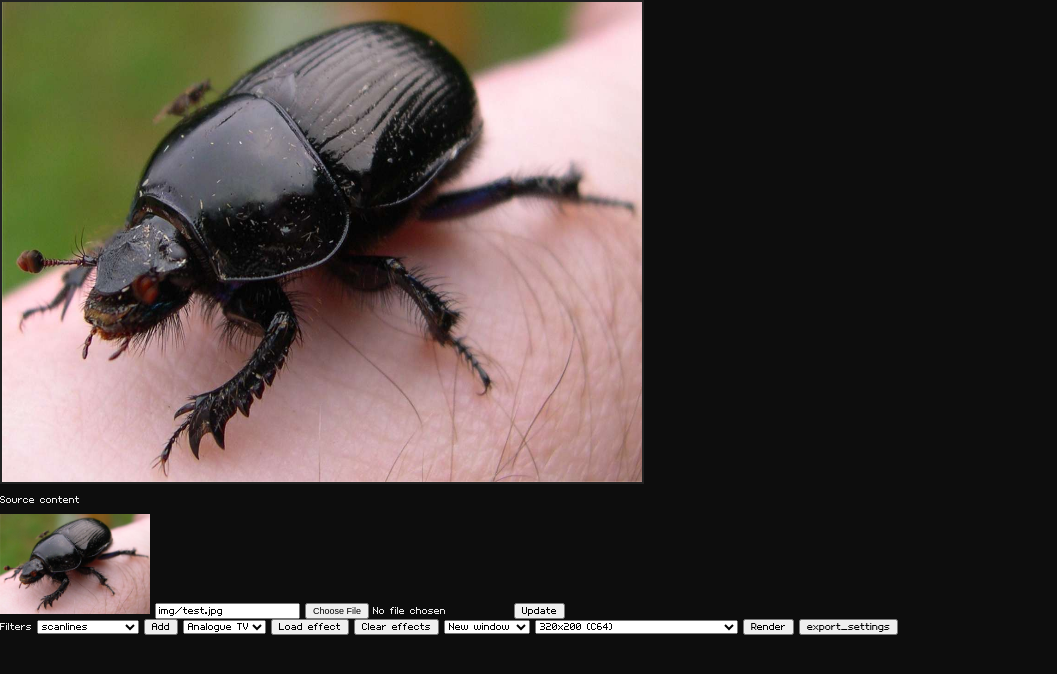
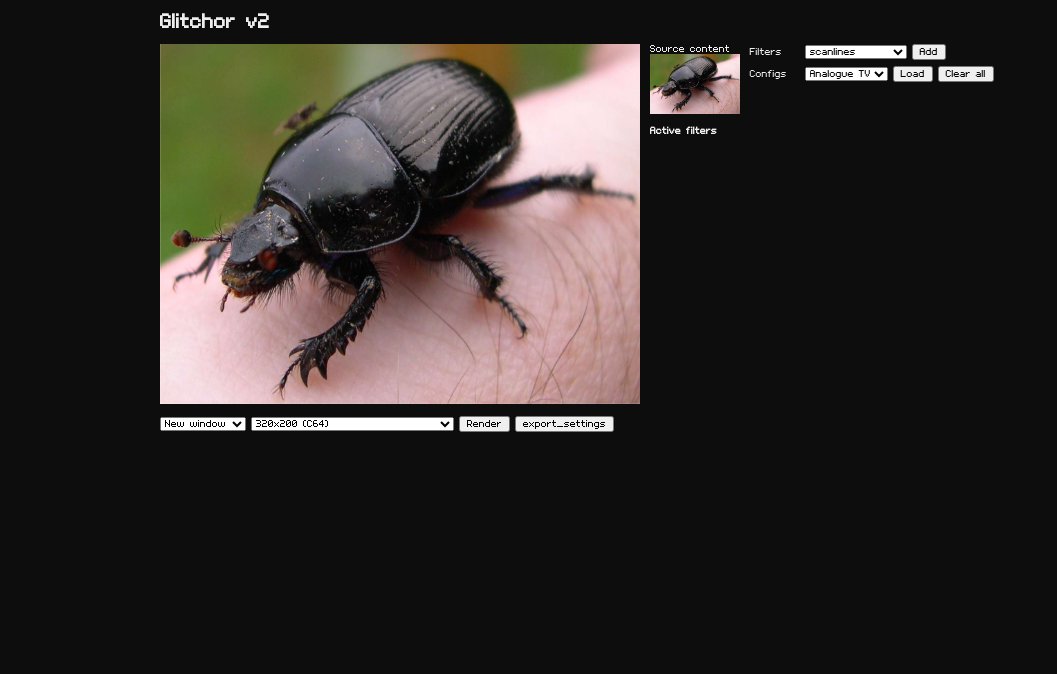
Before and after one commit to andymason/analogue-vhs-filters, a website: page src/editor.html in a window 1280 px wide. Shown: the whole page, without its empty margins (0-1057 px from the left). Drawn offline with Linux system fonts and the light colour scheme; a web font is replaced by a local one.

Commit message:
Tweaking filters

```diff
--- a/src/css/editor.css
+++ b/src/css/editor.css
@@ -21,6 +21,24 @@ body {
 input, button, select, option {
   font-family: 'volt', verdana, arial, sans-serif;
   font-size: 9px;
+}
+
+#title {
+  margin: 10px 0;
+  font-weight: normal;
+  font-size: 24px;
+}
+
+#title span {
+  font-size: 9px;
+  margin-left: -9px;
+  display: inline-block;
+}
+
+#editor {
+  width: 960px;
+  margin: 0 auto;
+  overflow: auto;
 }
 
 /* Desperate to remove focus outline in firefox */
@@ -70,6 +88,19 @@ input[type="range"]:focus {
   /* -webkit-appearance: none; */
 }
 
+input[type="range"]::-webkit-slider-thumb {
+   -webkit-appearance:none !important;
+   width:25px;
+   height:10px;
+   -webkit-appearance: none;
+    border-radius: 8px;
+    -moz-border-radius: 8px;
+    -wekkit-border-radius: 8px;
+    border:1px solid black;
+
+    background: blue;
+}
+
 
 .input-range::-moz-range-thumb {
   cursor: pointer;
@@ -89,6 +120,23 @@ input[type="range"]:focus {
   outline:0;
 }
 
+#local_image {
+  max-width: 120px;
+}
+
+#source_wrapper {
+  float: left;
+  margin-right: 10px;
+}
+
+#source_wrapper p {
+  margin: 0;
+}
+
+#local_image {
+  display: none;
+}
+
 
 .noscript {
   padding: 1rem;
@@ -97,9 +145,8 @@ input[type="range"]:focus {
   background-color: #c40000;
 }
 
-#output,
-#source_image {
-  border: 2px solid #222;
+.source_image {
+  cursor: pointer;
 }
 
 .output_wrapper {
@@ -109,6 +156,8 @@ input[type="range"]:focus {
 
 .col1 {
   float: left;
+  width: 470px;
+  margin-left: 10px;
 }
 
 .source_wrapper {
@@ -121,30 +170,46 @@ input[type="range"]:focus {
 }
 
 .filter_selection {
-  /* float: left;*/
+   float: left;
 }
 
-.active_filters {
-  background: #333;
-  border: 1px solid #222;
-  padding: 0.4rem;
+.filter_selection p {
+  margin: 0 0 6px 0;
+}
+
+.filter_selection label {
+  display: inline-block;
+  width: 50px;
+}
+
+#active_filters {
+  clear: both;
+  padding-top: 10px;
+}
+
+#active_filters > p {
+  margin: 0;
+  font-weight: bold;
 }
 
 
 .filter {
-  border: 1px solid #333;
-  background: #222;
+  border: 1px solid #232323;
+  background: #232323;
   position: relative;
   overflow: hidden;
-  padding-left: 20px;
+  padding-left: 6px;
   padding-right: 20px;
   margin: 1px 0 1px 0;
   cursor: pointer;
 }
 
+.filter.closed {
+  background-color: #1A1A1A;
+}
 
 .filter.closed:hover {
-  background: #999;
+  border-color: #979797;
 }
 
 .filter.closed .inputs_wrapper {
@@ -217,3 +282,8 @@ input[type="range"]:focus {
   color: #888;
   cursor: default;
 }
+
+
+.output_contols {
+  margin-top: 10px;
+}
--- a/src/editor.html
+++ b/src/editor.html
@@ -15,33 +15,12 @@
     <p class="noscript">Please enable JavaScript to use this application.</p>
   </noscript>
 
-  <div>
+  <div id="editor">
+    <h1 id="title ">Glitchor <span>v2</span></h1>
     <div class="output_wrapper">
-      <canvas width="640" height="480" id="output"></canvas>
-    </div>
+      <canvas width="480" height="360" id="output"></canvas>
 
-    <div class="col1" id="editor">
-
-      <div id="sourceWrapper">
-        <p>Source content</p>
-        <img id="sourceImage" class="source_image" alt="Source image" src="img/test.jpg" width="150" />
-        <input type="text" class="source_input" value="img/test.jpg" />
-        <input type="file" id="local_image" name="local_image" />
-        <button class="source_update">Update</button>
-      </div>
-
-
-      <div class="filter_selection">
-        <label>
-          <span>Filters</span>
-          <select id="filter_selection_dropdown"></select>
-          <button id="filter_selection_add">Add</button>
-        </label>
-
-          <select id="filter_examples"></select>
-          <button id="filter_example_load">Load effect</button>
-          <button id="filter_clear">Clear effects</button>
-
+      <div class="output_contols">
           <select id="destination">
             <option value="local">New window</option>
             <option value="imgur">imgur upload</option>
@@ -63,10 +42,44 @@
 
           <button id="export_settings">export_settings</button>
       </div>
+    </div>
 
-      <div id="active_filters"></div>
+    <div class="col1">
 
-  </div>
+      <div id="source_wrapper">
+        <p>Source content</p>
+
+        <!-- <input type="text" class="source_input" value="img/test.jpg" /> -->
+        <label for="local_image">
+            <img id="sourceImage" class="source_image" alt="Source image" src="img/test.jpg" height="60" />
+          </label>
+        <input type="file" id="local_image" name="local_image" />
+        <!-- <button class="source_update">Update</button> -->
+      </div>
+
+
+      <div class="filter_selection">
+        <p>
+          <label>Filters</label>
+          <select id="filter_selection_dropdown"></select>
+          <button id="filter_selection_add">Add</button>
+
+        </p>
+
+        <p>
+          <label>Configs</label>
+            <select id="filter_examples"></select>
+            <button id="filter_example_load">Load</button>
+            <button id="filter_clear">Clear all</button>
+        </p>
+      </div>
+
+
+      <div id="active_filters">
+          <p>Active filters</p>
+      </div>
+
+    </div>
   </div>
 
 
--- a/src/js/analogue.js
+++ b/src/js/analogue.js
@@ -33,6 +33,11 @@ var GlitchFX = (function() {
         var width = canvas.width;
         var height = canvas.height;
         var startImg = _startImg;
+        var sandboxCanvas = document.createElement('canvas');
+        var sandboxCtx = sandboxCanvas.getContext('2d');
+        sandboxCanvas.width = width;
+        sandboxCanvas.height = height;
+
 
         function getImageData() {
             return ctx.getImageData(0, 0, width, height);
@@ -147,10 +152,27 @@ var GlitchFX = (function() {
             var xShift = options['x-offset'] || 0;
             var yShift = options['y-offset'] || 0;
             var alpha = options.alpha ||  0;
+            var invert = options.negative;
+            var source = canvas;
+
+
+            if (invert) {
+              var imageData = ctx.getImageData(0, 0, width, height);
+              var data = imageData.data;
+
+              for (var i = 0; i < data.length; i += 4) {
+                  data[i] = 255 - data[i];
+                  data[i + 1] = 255 - data[i+1];
+                  data[i + 2] = 255 - data[i+2];
+              }
+
+              sandboxCtx.putImageData(imageData, 0, 0);
+              source = sandboxCanvas;
+            }
 
             ctx.globalAlpha = alpha;
             ctx.globalCompositeOperation = options.composite || 'multiply';
-            ctx.drawImage(canvas, xShift, yShift, width, height);
+            ctx.drawImage(source, xShift, yShift);
             ctx.globalCompositeOperation = 'source-over';
             ctx.globalAlpha = 1;
             callback();
@@ -451,22 +473,24 @@ var GlitchFX = (function() {
 
 
         /**
-         * Horizontal brightness line.
+         * Horizontal line.
          * @param  {options}   options
          * @param  {function}  callback
          */
         filters.brightnessLines = function(options, callback) {
-            var barAlpha  = options.alpha || 0.5;
-            var barYPos   = options.yPos || 200;
-            var barHeight = options.height || 100;
+            var barAlpha  = options.alpha || 0;
+            var barYPos   = options.yPos || 0;
+            var barHeight = options.height || 0;
+            var barColour = options.colour || 0;
 
-            ctx.globalCompositeOperation = 'lighter';
+            ctx.globalCompositeOperation = 'overlay';
 
+            var rgba = 'rgba('+barColour+','+barColour+','+barColour+',';
             var linGrad = ctx.createLinearGradient(width/2, barYPos, width/2, barYPos + barHeight);
-            linGrad.addColorStop(0, 'rgba(255, 255, 255, 0)');
-            linGrad.addColorStop(0.07, 'rgba(255, 255, 255, ' + barAlpha + ')');
-            linGrad.addColorStop(0.93, 'rgba(255, 255, 255, ' + barAlpha + ')');
-            linGrad.addColorStop(1, 'rgba(255, 255, 255, 0)');
+            linGrad.addColorStop(0, rgba+'0)');
+            linGrad.addColorStop(0.07, rgba + barAlpha + ')');
+            linGrad.addColorStop(0.93, rgba + barAlpha + ')');
+            linGrad.addColorStop(1, rgba+'0)');
 
             ctx.fillStyle = linGrad;
             ctx.fillRect(0, barYPos, width, barYPos + barHeight);
--- a/src/js/models/exampleCombinations.js
+++ b/src/js/models/exampleCombinations.js
@@ -1,26 +1,150 @@
 var app = app || {};
 
 app.exampleCombinations = {
-  'analogue_tv' : {
-    'title': 'Analogue TV',
-    'filters': [
-      { 'name': 'text', 'options': { 'msg': 'UHF 1', 'x-offset': 50, 'y-offset': 60, 'size':  40, 'colour': '#00FF00'} },
-      { 'name': 'border', 'options': { 'thickness': 10 } },
-      { 'name': 'noise', 'options': { 'amount': 7, 'colour': false } },
-      { 'name': 'noise', 'options': { 'amount': 5, 'colour': true } },
-      { 'name': 'stutter', 'options': { 'stutter': 0.1 } },
-      { 'name': 'rgbShift', 'options': { 'distance': 0.13, 'interlaced': true } },
-      { 'name': 'ghost', 'options': { 'x-offset': 42, 'y-offset': 0, 'alpha':  0.2, 'negative': false } },
-      { 'name': 'ghost', 'options': { 'x-offset': 44, 'y-offset': 0, 'alpha':  0.3, 'negative': true } },
-      { 'name': 'vignette', 'options': { 'alpha': 0.2, 'size': 0.1 } },
-      { 'name': 'brightness', 'options': { 'brightness': -50 } },
-      { 'name': 'contrast', 'options': { 'contrast': 40 } },
-      { 'name': 'colourBanding', 'options': { 'amount': 0.03 , 'bandCount': 30 } },
-      { 'name': 'downsample', 'options': { 'amount': 2.5 } },
-      { 'name': 'bend', 'options': { 'bend_amount': 10, 'frequency': 1, 'x-offset':  0, 'y-offset': 50 } },
-      { 'name': 'tint', 'options': { 'red': -20, 'green':  -5, 'blue': 10 } },
-      { 'name': 'scanlines', 'options': { 'brightness': 10, 'lineSpacing': 3 } },
-      { 'name': 'brightnessLines', 'options': { 'alpha': 0.2, 'yPos': 50, 'height': 120 } }
+  'analogue_tv': {
+  "title": "Analogue TV",
+  "filters": [
+    {
+      "name": "text",
+      "options": {
+        "msg": "UHF 1",
+        "x-offset": 50,
+        "y-offset": 60,
+        "size": 40,
+        "colour": "#1ed11e"
+      }
+    },
+    {
+      "name": "noise",
+      "options": {
+        "amount": 7,
+        "colour": false
+      }
+    },
+    {
+      "name": "noise",
+      "options": {
+        "amount": 5,
+        "colour": true
+      }
+    },
+    {
+      "name": "pixelSort",
+      "options": {
+        "mode": 1,
+        "amount": 2.6,
+        "horizontal": true,
+        "vertical": false
+      }
+    },
+    {
+      "name": "border",
+      "options": {
+        "thickness": 10,
+        "colour": "#000000"
+      }
+    },
+    {
+      "name": "stutter",
+      "options": {
+        "amount": 1.1
+      }
+    },
+    {
+      "name": "rgbShift",
+      "options": {
+        "red": 0,
+        "green": 3,
+        "blue": 2
+      }
+    },
+    {
+      "name": "ghost",
+      "options": {
+        "x-offset": 42,
+        "y-offset": 0,
+        "alpha": 0.37,
+        "composite": "overlay",
+        "negative": true
+      }
+    },
+    {
+      "name": "ghost",
+      "options": {
+        "x-offset": 44,
+        "y-offset": 0,
+        "alpha": 0.18,
+        "composite": "luminosity",
+        "negative": true
+      }
+    },
+    {
+      "name": "vignette",
+      "options": {
+        "alpha": 0.2,
+        "size": 0.1
+      }
+    },
+    {
+      "name": "brightness",
+      "options": {
+        "brightness": -21
+      }
+    },
+    {
+      "name": "contrast",
+      "options": {
+        "contrast": 40
+      }
+    },
+    {
+      "name": "downsample",
+      "options": {
+        "amount": 2.5
+      }
+    },
+    {
+      "name": "bend",
+      "options": {
+        "amount": 10,
+        "frequency": 1,
+        "x": 0,
+        "y": 0
+      }
+    },
+    {
+      "name": "colourBanding",
+      "options": {
+        "amount": 0.04,
+        "bandCount": 30
+      }
+    },
+    {
+      "name": "tint",
+      "options": {
+        "red": -20,
+        "green": -5,
+        "blue": 10
+      }
+    },
+    {
+      "name": "brightnessLines",
+      "options": {
+        "alpha": 0.48,
+        "yPos": 50,
+        "height": 120,
+        "colour": 188
+      }
+    },
+    {
+      "name": "leds",
+      "options": {
+        "type": 2,
+        "scale": 1,
+        "composite": "overlay",
+        "opacity": 0.26
+      }
+    }
   ]
 },
 
@@ -72,8 +196,7 @@ app.exampleCombinations = {
 
   '3d_blues': {
     "title": "3D blues",
-  "filters": [
-    {
+    "filters": [{
       "name": "pixelSort",
       "options": {
         "mode": 1,
@@ -81,36 +204,31 @@ app.exampleCombinations = {
         "horizontal": true,
         "vertical": false
       }
-    },
-    {
+    }, {
       "name": "noise",
       "options": {
         "amount": 10,
         "colour": false
       }
-    },
-    {
+    }, {
       "name": "rgbShift",
       "options": {
         "distance": 2,
         "interlaced": false
       }
-    },
-    {
+    }, {
       "name": "saturation",
       "options": {
         "saturation": -2.45
       }
-    },
-    {
+    }, {
       "name": "tint",
       "options": {
         "red": 0,
         "green": 0,
         "blue": 106
       }
-    },
-    {
+    }, {
       "name": "ghost",
       "options": {
         "x-offset": 20,
@@ -118,22 +236,19 @@ app.exampleCombinations = {
         "alpha": 0.15,
         "negative": true
       }
-    },
-    {
+    }, {
       "name": "colourBanding",
       "options": {
         "amount": 0.06,
         "bandCount": 6
       }
-    },
-    {
+    }, {
       "name": "vignette",
       "options": {
         "alpha": 0.5,
         "size": 0.21
       }
-    },
-    {
+    }, {
       "name": "leds",
       "options": {
         "type": 0,
@@ -141,14 +256,12 @@ app.exampleCombinations = {
         "composite": "multiply",
         "opacity": 0.68
       }
-    }
-  ]
+    }]
   },
 
-  'red_shift' : {
+  'red_shift': {
     "title": "Red shift",
-    "filters": [
-      {
+    "filters": [{
       "name": "pixelSort",
       "options": {
         "mode": 0,
@@ -156,14 +269,12 @@ app.exampleCombinations = {
         "horizontal": true,
         "vertical": false
       }
-      },
-      {
+    }, {
       "name": "saturation",
       "options": {
         "saturation": 5.5
       }
-      },
-      {
+    }, {
       "name": "ghost",
       "options": {
         "x-offset": 20,
@@ -171,58 +282,50 @@ app.exampleCombinations = {
         "alpha": 0.3,
         "negative": true
       }
-      },
-      {
+    }, {
       "name": "rgbShift",
       "options": {
         "distance": 0.2,
         "interlaced": true
       }
-      },
-      {
+    }, {
       "name": "noise",
       "options": {
         "amount": 33,
         "colour": true
       }
-      },
-      {
+    }, {
       "name": "downsample",
       "options": {
         "amount": 2.5
       }
-      },
-      {
+    }, {
       "name": "border",
       "options": {
         "thickness": 4,
         "colour": "#000000"
       }
-      },
-      {
+    }, {
       "name": "brightnessLines",
       "options": {
         "alpha": 0.28,
         "yPos": 419,
         "height": 259
       }
-      },
-      {
+    }, {
       "name": "scanlines",
       "options": {
         "brightness": 15,
         "lineSpacing": 3
       }
-      },
-      {
+    }, {
       "name": "tint",
       "options": {
         "red": -28,
         "green": -145,
         "blue": 40
       }
-      }
-    ]
+    }]
   }
 
 };
--- a/src/js/models/filterData.js
+++ b/src/js/models/filterData.js
@@ -203,6 +203,14 @@ app.filterData = new FilterData([
         'min': 1,
         'max': 1000,
         'step': 1
+      },
+      {
+        'name': 'colour',
+        'type':'range',
+        'value': 150,
+        'min': 0,
+        'max': 255,
+        'step': 1
       }
 
     ]
@@ -328,16 +336,16 @@ app.filterData = new FilterData([
         'name': 'x-offset',
         'type':'range',
         'value': 20,
-        'min': -1000,
-        'max': 1000,
+        'min': -400,
+        'max': 400,
         'step': 1
       },
       {
         'name': 'y-offset',
         'type':'range',
         'value': 0,
-        'min': -1000,
-        'max': 1000,
+        'min': -400,
+        'max': 400,
         'step': 1
       },
       {
@@ -368,7 +376,7 @@ app.filterData = new FilterData([
           { 'name': 'luminosity', 'value': 'luminosity'},
           { 'name': 'normal', 'value': 'source-over'}
         ],
-        'value': 'multiply'
+        'value': 'overlay'
       },
       {
         'name': 'negative',
--- a/src/js/views/sourceInput.js
+++ b/src/js/views/sourceInput.js
@@ -2,19 +2,19 @@ var app = app || {};
 
 app.SourceInput = Backbone.View.extend({
 
-  el: '#sourceWrapper',
+  el: '#source_wrapper',
 
   model: app.Input,
 
   initialize: function() {
-    this.$sourceUrl = this.$('.source_input');
+    //this.$sourceUrl = this.$('.source_input');
     this.$sourceImg = this.$('.source_image');
 
-    this.model.on('change', this.updateImage, this);
+    //this.model.on('change', this.updateImage, this);
   },
 
   events: {
-    'click .source_update': 'updateSource',
+    //'click .source_update': 'updateSource',
     'change #local_image': 'handleLocalImage'
   },
 
```
Also changed, not shown: 1 other file. Lines whose indentation alone changed are shown as unchanged.
